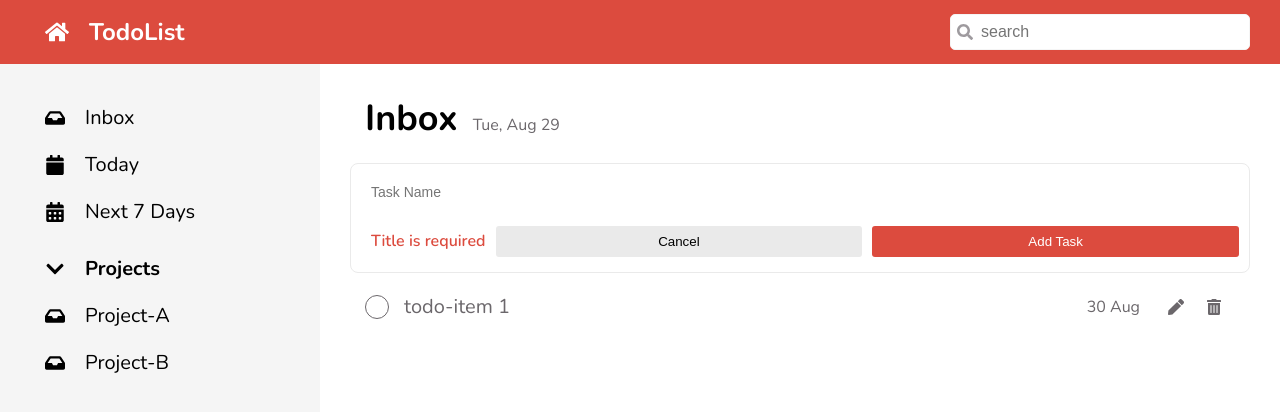
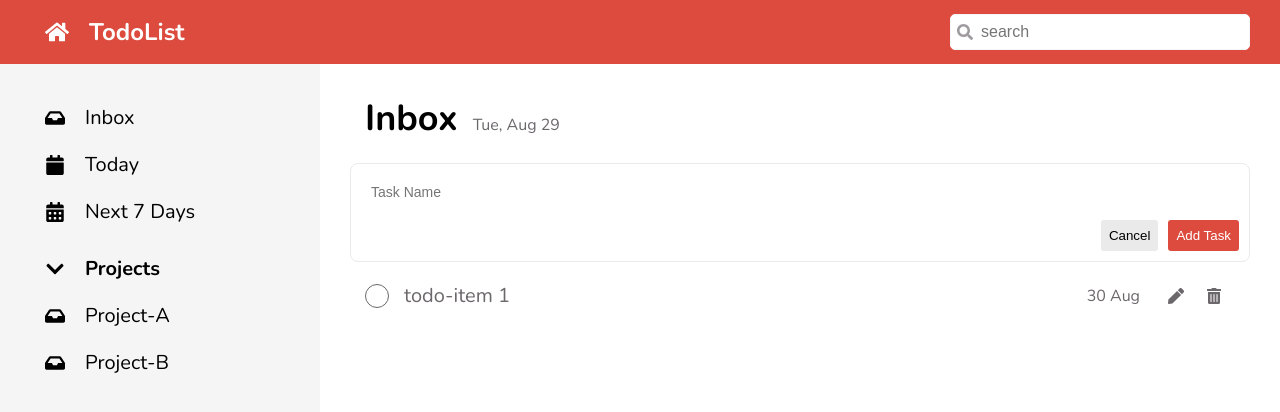
Before and after one commit to chatinunk97/CC15-TodoList, a React (Create React App) app: page / in a window 1280 px wide. Both pictures are taken after a click on the element "Add Task". Shown: the top 412 px of the page. Built offline with nearby package versions, Linux system fonts and the light colour scheme.

Commit message:
Finish:Form Validation

```diff
--- a/src/components/Common/Button/Button.jsx
+++ b/src/components/Common/Button/Button.jsx
@@ -1,6 +1,14 @@
 import styles from "./Button.module.scss";
 
-export function Button({ text, active = true }) {
+export function Button({ text, active = true, type, onClick }) {
   let btnStyles = active ? styles.btn__primary : styles.btn__secondary;
-  return <button className={`${styles.btn} ${btnStyles}`}>{text}</button>;
+  return (
+    <button
+      onClick={onClick}
+      type={type}
+      className={`${styles.btn} ${btnStyles}`}
+    >
+      {text}
+    </button>
+  );
 }
--- a/src/components/Common/Button/Button.module.scss
+++ b/src/components/Common/Button/Button.module.scss
@@ -5,7 +5,6 @@
   padding: 8px;
   border-radius: 3px;
   cursor: pointer;
-  flex: 1;
   white-space: nowrap;
 
   &__primary {
--- a/src/components/SideBar/ListItem.jsx
+++ b/src/components/SideBar/ListItem.jsx
@@ -9,8 +9,6 @@ props = {
 }
 */
 function ListItem(props) {
-  console.log(props); // props = {text: "custom text"}
-
   const listClassName = `${styles.list__item} ${props.active ? 'active' : ''}`;
   // active=false => textClassName = "list__item"
   // active=true => textClassName = "list__item active"
--- a/src/components/Todo/TodoCreate.jsx
+++ b/src/components/Todo/TodoCreate.jsx
@@ -13,7 +13,8 @@ function TodoCreate() {
   return (
     <>
       {isOpenForm ? (
-        <TodoForm textSubmit="Add Task"/>
+        <TodoForm textSubmit="Add Task"
+        setIsOpenForm = {setIsOpenForm}/>
       ) : (
         <div className={styles.todo__create} onClick={handleClick}>
           <div className={styles.todo__create__button}>
--- a/src/components/Todo/TodoForm.jsx
+++ b/src/components/Todo/TodoForm.jsx
@@ -3,24 +3,37 @@ import { Button } from "../Common/Button/Button";
 import { useState } from "react";
 
 function TodoForm(props) {
-  const [isError, setIsError] = useState("true");
-  console.log(isError);
-  const handleChange = (event) => {
-    console.log(event.target.value);
-    if (event.target.value) {
-      setIsError(false);
-      return;
+  const [isError, setIsError] = useState(false);
+  const [taskInput, setTaskInput] = useState("");
+
+  const handleChangeInput = (event) => {
+    if(isError) setIsError(false);
+    setTaskInput(event.target.value);
+
+  };
+
+  const handleSubmit = (event) => {
+    event.preventDefault();
+
+    if (taskInput.trim() ==="") {
+      setIsError(true);
+      console.log('ERROR');
     }
-    setIsError(true);
+    console.log('Submit')
+  };
+
+  const handleCancel = () => {
+    props.setIsOpenForm(false);
   };
 
   return (
-    <form className={styles.todo__form__container}>
+    <form className={styles.todo__form__container} onSubmit={handleSubmit}>
       {/*	Body */}
       <input
-        onChange={handleChange}
+        onChange={handleChangeInput}
         className={styles.todo__form__input}
         placeholder="Task Name"
+        value={taskInput}
       />
 
       {/*Form Footer */}
@@ -32,8 +45,13 @@ function TodoForm(props) {
         )}
 
         <div className={styles.todo__form__buttons}>
-          <Button text="Cancel" active={false} />
-          <Button text={props.textSubmit} active={true} />
+          <Button
+            type="button"
+            text="Cancel"
+            active={false}
+            onClick={handleCancel}
+          />
+          <Button type="submit" text={props.textSubmit} active={true} />
         </div>
       </div>
     </form>
```
